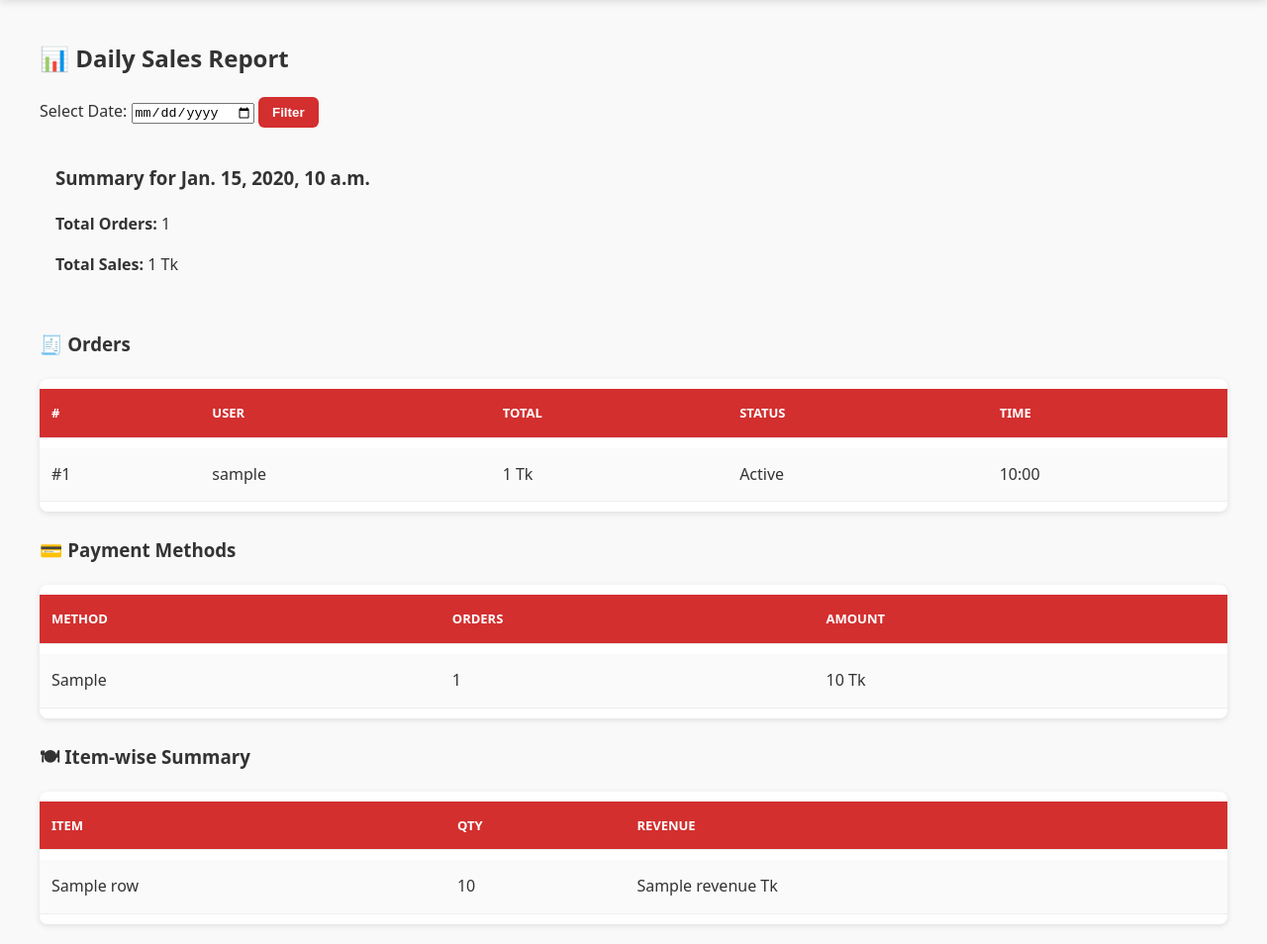
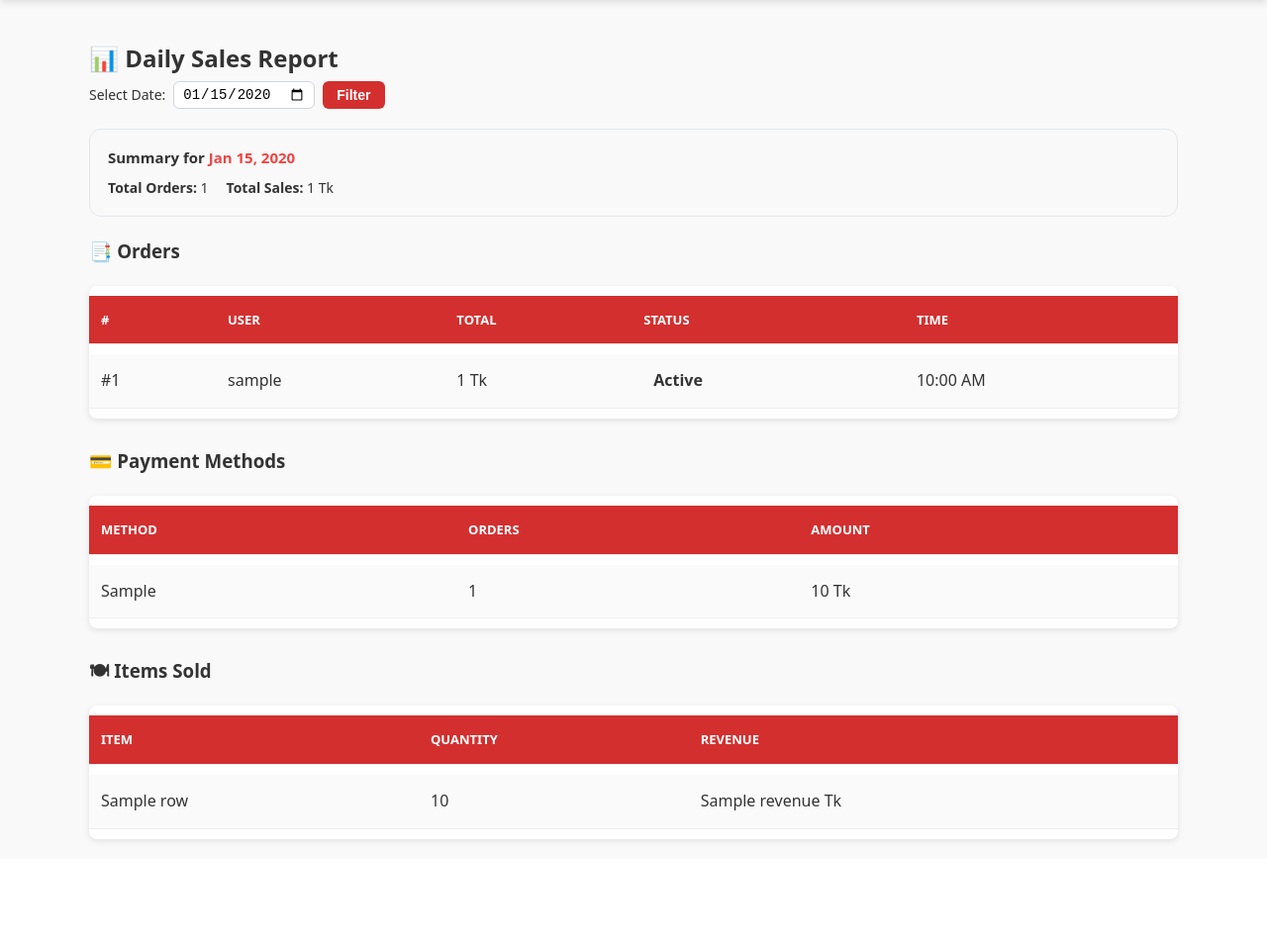
Before and after one commit to ayesha-ahona/Django-Canteen-Management-System, a Django app: template my_canteen/templates/my_canteen/reports/daily_sales.html in a window 1280 px wide. Shown: the part 62-1016 px from the top of the page at 99% size. After the commit the page ends 930 px from the top, so only its background shows below. Run offline with Django 5.2, Linux system fonts and the light colour scheme; the template is opened without the code that fills it: most values are stand-ins (such as "Sample title", 1, 10 or a date in 2020).

Commit message:
Modified daily_sales.html

```diff
--- a/my_canteen/templates/my_canteen/reports/daily_sales.html
+++ b/my_canteen/templates/my_canteen/reports/daily_sales.html
@@ -1,21 +1,61 @@
 {% extends "my_canteen/base.html" %}
 {% block content %}
 
-<h2>📊 Daily Sales Report</h2>
+<div style="max-width:1100px;margin:0 auto;">
 
-<form method="get" style="margin-bottom:20px;">
-  <label>Select Date:</label>
-  <input type="date" name="date" value="{{ target_date }}">
-  <button type="submit" class="btn">Filter</button>
+  <!-- ===== Page Header ===== -->
+  <div style="margin-bottom:20px;">
+    <h2 style="margin-bottom:4px;">
+      📊 Daily Sales Report
+    </h2>
+
+    <!-- Filter form -->
+    <form method="get" style="display:flex;align-items:center;gap:8px;font-size:14px;">
+      <label for="id_date" style="font-weight:500;">Select Date:</label>
+      <input
+        type="date"
+        id="id_date"
+        name="date"
+        value="{{ target_date|date:'Y-m-d' }}"
+        style="padding:4px 8px;border-radius:6px;border:1px solid #d1d5db;font-size:14px;"
+      >
+      <button
+        type="submit"
+        class="btn"
+        style="padding:6px 14px;font-size:14px;"
+      >
+        Filter
+      </button>
     </form>
-
-<div class="surface" style="padding:16px;border-radius:10px;max-width:500px;margin-bottom:20px;">
-  <h3 style="margin-top:0;">Summary for {{ target_date }}</h3>
-  <p><strong>Total Orders:</strong> {{ total_orders }}</p>
-  <p><strong>Total Sales:</strong> {{ total_amount }} Tk</p>
   </div>
 
-<h3>🧾 Orders</h3>
+  <!-- ===== Summary Card ===== -->
+  <div
+    class="surface"
+    style="padding:16px 18px;border-radius:12px;margin-bottom:20px;border:1px solid #e5e7eb;"
+  >
+    <div style="font-size:15px;font-weight:600;margin-bottom:4px;">
+      Summary for
+      <span style="color:#ef4444;">
+        {{ target_date|date:"M d, Y" }}
+      </span>
+    </div>
+
+    <div style="display:flex;flex-wrap:wrap;gap:18px;margin-top:8px;font-size:14px;">
+      <div>
+        <span style="font-weight:600;">Total Orders:</span>
+        {{ total_orders }}
+      </div>
+      <div>
+        <span style="font-weight:600;">Total Sales:</span>
+        {{ total_amount }} Tk
+      </div>
+    </div>
+  </div>
+
+  <!-- ===== Orders Table ===== -->
+  <h3 style="margin:18px 0 8px;">📑 Orders</h3>
+
   <table class="orders-table pretty">
     <thead>
       <tr>
@@ -32,20 +72,27 @@
           <td>#{{ order.id }}</td>
           <td>{{ order.user.username }}</td>
           <td>{{ order.total_price }} Tk</td>
-          <td>{{ order.status|title }}</td>
-          <td>{{ order.created_at|date:"H:i" }}</td>
+          <td>
+            <span class="status {{ order.status }}">
+              {{ order.status|title }}
+            </span>
+          </td>
+          <td>
+            {{ order.created_at|time:"h:i A" }}
+          </td>
         </tr>
       {% empty %}
         <tr>
-          <td colspan="5" style="text-align:center;padding:10px;color:#777;">
-              No orders found for this date.
+          <td colspan="5" style="text-align:center;padding:16px;color:#6b7280;">
+            No orders for this date.
           </td>
         </tr>
       {% endfor %}
     </tbody>
   </table>
 
-<h3 style="margin-top:24px;">💳 Payment Methods</h3>
+  <!-- ===== Payment Methods Summary ===== -->
+  <h3 style="margin:28px 0 8px;">💳 Payment Methods</h3>
   <table class="orders-table pretty">
     <thead>
       <tr>
@@ -57,26 +104,27 @@
     <tbody>
       {% for row in payment_summary %}
         <tr>
-          <td>{{ row.payment_method }}</td>
+          <td>{{ row.payment_method|title }}</td>
           <td>{{ row.count }}</td>
           <td>{{ row.amount }} Tk</td>
         </tr>
       {% empty %}
         <tr>
-          <td colspan="3" style="text-align:center;padding:10px;color:#777;">
-              No data.
+          <td colspan="3" style="text-align:center;padding:16px;color:#6b7280;">
+            No payment data for this date.
           </td>
         </tr>
       {% endfor %}
     </tbody>
   </table>
 
-<h3 style="margin-top:24px;">🍽 Item-wise Summary</h3>
+  <!-- ===== Items Summary ===== -->
+  <h3 style="margin:28px 0 8px;">🍽 Items Sold</h3>
   <table class="orders-table pretty">
     <thead>
       <tr>
         <th>Item</th>
-          <th>Qty</th>
+        <th>Quantity</th>
         <th>Revenue</th>
       </tr>
     </thead>
@@ -89,12 +137,14 @@
         </tr>
       {% empty %}
         <tr>
-          <td colspan="3" style="text-align:center;padding:10px;color:#777;">
-              No items sold.
+          <td colspan="3" style="text-align:center;padding:16px;color:#6b7280;">
+            No items sold for this date.
           </td>
         </tr>
       {% endfor %}
     </tbody>
   </table>
 
+</div>
+
 {% endblock %}
```
Also changed, not shown: db.sqlite3. Lines whose indentation alone changed are shown as unchanged.
